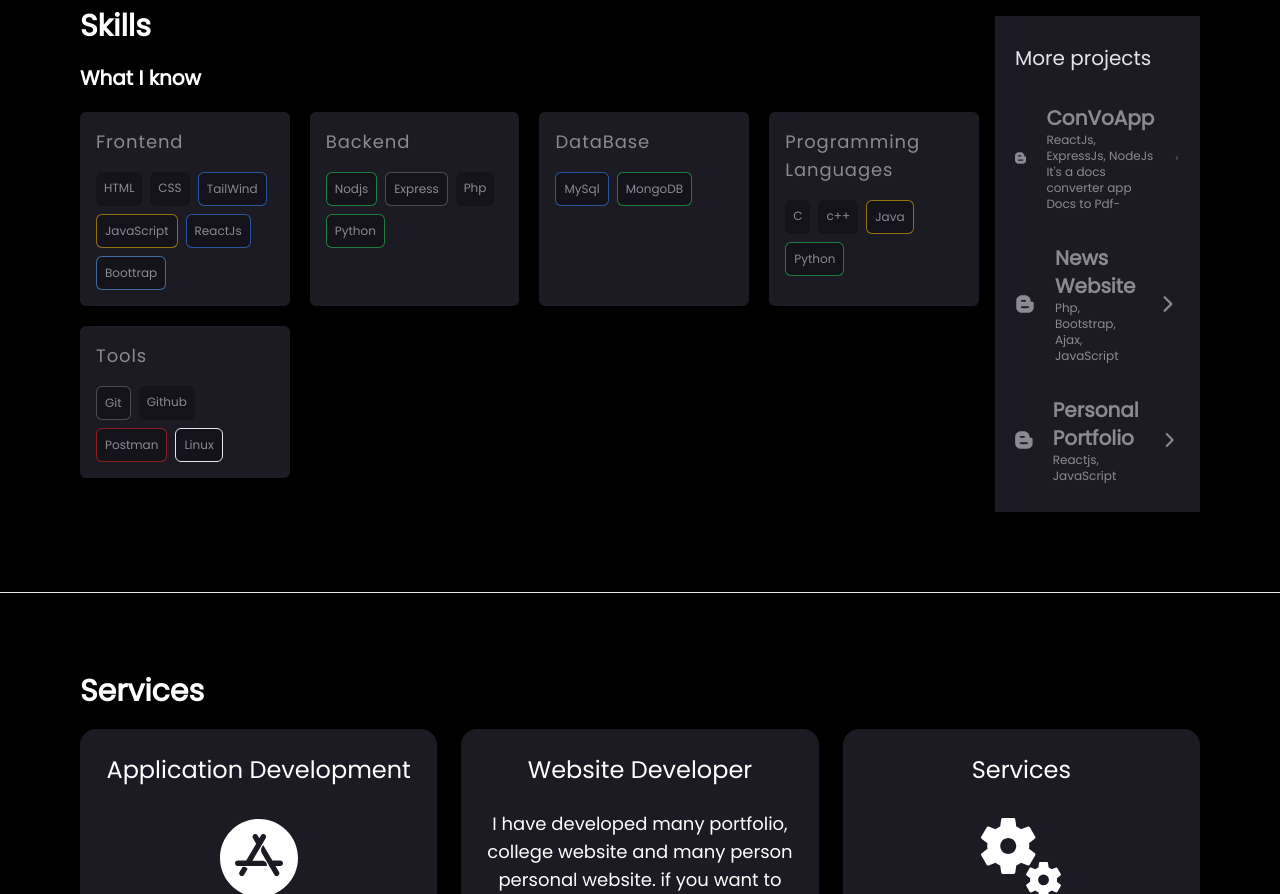
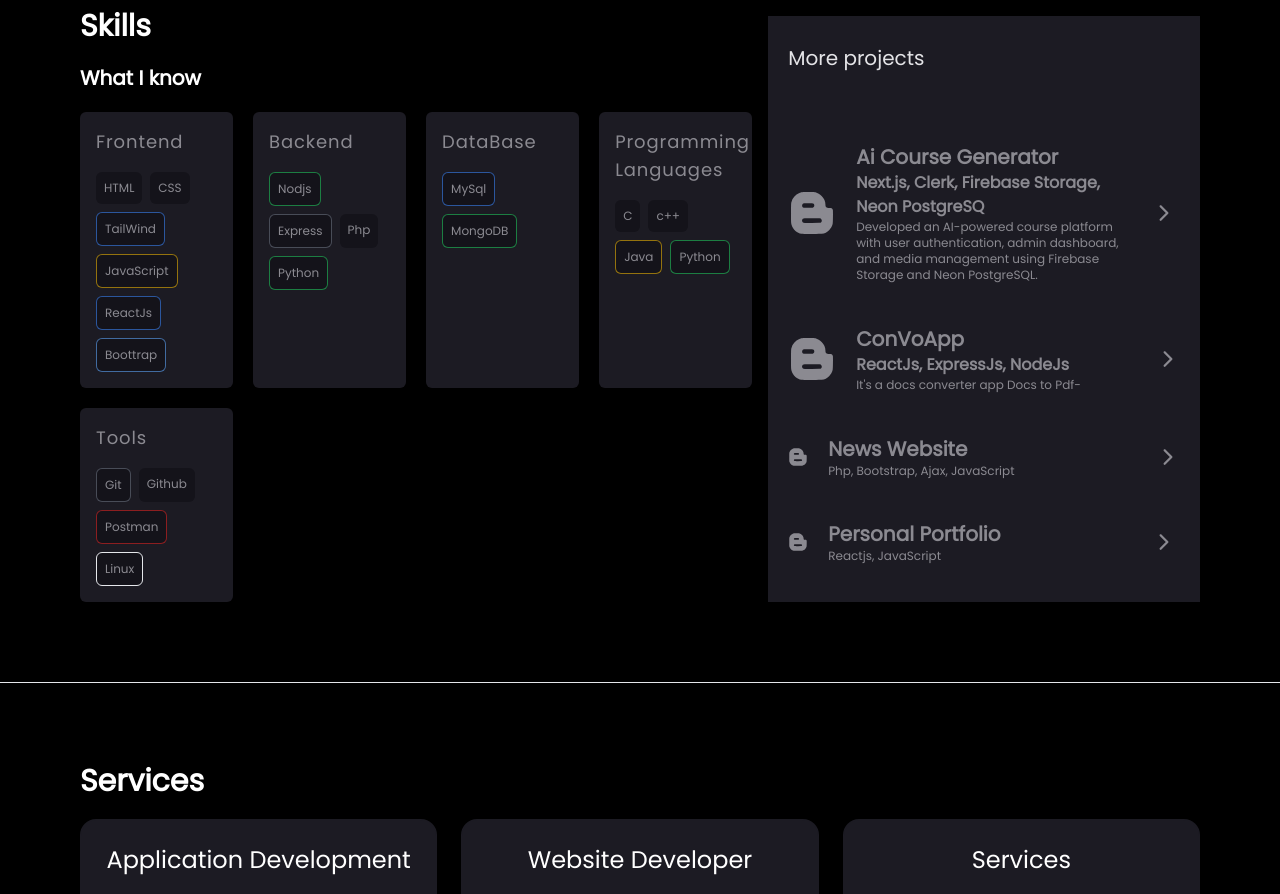
Before and after one commit to mrpankajpandey/ReactPortfolio, a React (Vite) app: page / in a window 1280 px wide. Shown: the part 1000-1894 px from the top of the page. Built offline with nearby package versions, Linux system fonts and the light colour scheme; no server answers.

Commit message:
add project

```diff
--- a/src/components/Navbar.jsx
+++ b/src/components/Navbar.jsx
@@ -14,8 +14,8 @@ const Navbar = ({ theme }) => {
   const navItems = [
     { id: 1, name: "Home" },
     { id: 2, name: "About" },
+    { id: 4, name: "Skills" },
     { id: 3, name: "Services" },
-    { id: 4, name: "Skill" },
     { id: 5, name: "Contact" },
   ];
 
--- a/src/components/Skill.jsx
+++ b/src/components/Skill.jsx
@@ -1,4 +1,4 @@
-import React from 'react'
+import React from "react";
 import { IoIosArrowForward } from "react-icons/io";
 import { FaBloggerB } from "react-icons/fa";
 const Skill = () => {
@@ -14,35 +14,34 @@ const Skill = () => {
     {
       id: 3,
       name: "TailWind",
-          style:'border border-blue-500/60'
+      style: "border border-blue-500/60",
     },
     {
       id: 4,
       name: "JavaScript",
-          style:'border border-yellow-500/60'
+      style: "border border-yellow-500/60",
     },
     {
       id: 5,
       name: "ReactJs",
-          style:'border border-blue-500/60'
+      style: "border border-blue-500/60",
     },
     {
       id: 6,
       name: "Boottrap",
-          style:'border border-blue-400/60'
+      style: "border border-blue-400/60",
     },
   ];
-      const backEnd= [
+  const backEnd = [
     {
       id: 1,
       name: "Nodjs",
-          style:'border border-green-500/60'
-
+      style: "border border-green-500/60",
     },
     {
       id: 2,
       name: "Express",
-          style:'border border-gray-500/60'
+      style: "border border-gray-500/60",
     },
     {
       id: 3,
@@ -51,25 +50,22 @@ const Skill = () => {
     {
       id: 4,
       name: "Python",
-          style:'border border-green-500/60'
+      style: "border border-green-500/60",
     },
-
   ];
-      const dataBase= [
+  const dataBase = [
     {
       id: 1,
       name: "MySql",
-          style:'border border-blue-500/60'
+      style: "border border-blue-500/60",
     },
     {
       id: 2,
       name: "MongoDB",
-          style:'border border-green-500/60'
+      style: "border border-green-500/60",
     },
-
-
   ];
-      const programming= [
+  const programming = [
     {
       id: 1,
       name: "C",
@@ -81,21 +77,19 @@ const Skill = () => {
     {
       id: 3,
       name: "Java",
-          style:'border border-yellow-500/60'
-
+      style: "border border-yellow-500/60",
     },
     {
       id: 4,
       name: "Python",
-          style:'border border-green-500/60'
+      style: "border border-green-500/60",
     },
-
   ];
-      const tools= [
+  const tools = [
     {
       id: 1,
       name: "Git",
-          style:'border border-gray-500/60'
+      style: "border border-gray-500/60",
     },
     {
       id: 2,
@@ -104,22 +98,23 @@ const Skill = () => {
     {
       id: 3,
       name: "Postman",
-          style: 'border border-red-600/60'
+      style: "border border-red-600/60",
     },
     {
       id: 4,
       name: "Linux",
-          style:'border border-black-500'
+      style: "border border-black-500",
     },
-
-
   ];
   return (
     <>
       {/* <div className='max-w-screen-2xl  container mx-auto px-4 md:px-20 my-20  space-y-2'> */}
 
       <hr />
-     <section name="Skill" className="grid grid-cols-1 md:grid-cols-2 lg:flex gap-4 p-4 mt-5 md:p-0 max-w-screen-2xl  container mx-auto px-4 md:px-20 my-20  space-y-2 ">
+      <section
+        name="Skill"
+        className="grid grid-cols-1 md:grid-cols-2 lg:flex gap-4 p-4 mt-5 md:p-0 max-w-screen-2xl  container mx-auto px-4 md:px-20 my-20  space-y-2 "
+      >
         <div className="col-span-2  md:col-span-2 lg:col-span-3">
           <h1 className="text-3xl font-semibold mb-5">Skills</h1>
           <div className="text-xl font-semibold mt-2 mb-5">What I know</div>
@@ -205,57 +200,88 @@ const Skill = () => {
                 ))}
               </div>
             </div>
-
           </div>
         </div>
         <div className="grid bg-[#1c1b23] gap-6 lg:col-span-3 p-5">
-            <div className="text-xl font-medium mt-2 text-zinc-200">More projects</div>
+          <div className="text-xl font-medium mt-2 text-zinc-200">
+            More projects
+          </div>
           <div className="grid grid-cols-1 gap-4 rounded-lg">
-                 <a  target="_blank" href="#">
+            <a target="_blank" href="https://mrpankajpandey-ai-course.vercel.app">
               <div className="flex items-center gap-1 text-[#8b8a91] rounded-lg">
                 {/* icon */}
-                    <FaBloggerB className="text-5xl"/>
+                <FaBloggerB className="text-5xl" />
+                <div className="flex flex-1 xl flex-col px-4 py-2">
+                  <div className="flex text-xl font-bold">
+                    Ai Course Generator
+                  </div>
+                  <div className="flex font-bold text-xm">
+                  Next.js, Clerk, Firebase Storage, Neon
+                  PostgreSQ
+                  </div>
+                  <div className="flex text-xs">
+                    Developed an AI-powered course platform with user
+                    authentication, admin dashboard, and media management using
+                    Firebase Storage and Neon PostgreSQL.
+                  </div>
+                </div>
+                <IoIosArrowForward className="text-2xl" />
+                {/* github visit icon */}
+                <a href="http://https://github.com/mrpankajpandey/ai-course-generator" target="_blank" rel="noopener noreferrer"></a>
+              </div>
+            </a>
+            <a target="_blank" href="#">
+              <div className="flex items-center gap-1 text-[#8b8a91] rounded-lg">
+                {/* icon */}
+                <FaBloggerB className="text-5xl" />
                 <div className="flex flex-1 xl flex-col px-4 py-2">
                   <div className="flex text-xl font-bold">ConVoApp</div>
-                      <div className="flex text-xs">ReactJs, ExpressJs, NodeJs</div>
-                      <div className="flex text-xs">It's a docs converter app Docs to Pdf- </div>
+                  <div className="flex text-xm font-bold">ReactJs, ExpressJs, NodeJs</div>
+                  <div className="flex text-xs">
+                    It's a docs converter app Docs to Pdf-{" "}
                   </div>
-                    <IoIosArrowForward className="text-2xl"/>
+                </div>
+                <IoIosArrowForward className="text-2xl" />
                 {/* github visit icon */}
               </div>
             </a>
-                 <a  target="_blank" href="#">
+            <a target="_blank" href="#">
               <div className="flex items-center gap-1 text-[#8b8a91] rounded-lg">
                 {/* icon */}
-                    <FaBloggerB className="text-xl"/>
+                <FaBloggerB className="text-xl" />
                 <div className="flex flex-1 xl flex-col px-4 py-2">
                   <div className="flex text-xl font-bold">News Website</div>
-                      <div className="flex text-xs">Php, Bootstrap, Ajax, JavaScript</div>
+                  <div className="flex text-xs">
+                    Php, Bootstrap, Ajax, JavaScript
                   </div>
-                    <IoIosArrowForward className="text-2xl"/>
+                </div>
+                <IoIosArrowForward className="text-2xl" />
                 {/* github visit icon */}
+
               </div>
             </a>
-                 <a  target="_blank" href="#">
+            <a target="_blank" href="#">
               <div className="flex items-center gap-1 text-[#8b8a91] rounded-lg">
                 {/* icon */}
-                    <FaBloggerB className="text-xl"/>
+                <FaBloggerB className="text-xl" />
                 <div className="flex flex-1 xl flex-col px-4 py-2">
-                      <div className="flex text-xl font-bold">Personal Portfolio</div>
+                  <div className="flex text-xl font-bold">
+                    Personal Portfolio
+                  </div>
                   <div className="flex text-xs">Reactjs, JavaScript</div>
                 </div>
-                    <IoIosArrowForward className="text-2xl"/>
+                <IoIosArrowForward className="text-2xl" />
                 {/* github visit icon */}
+                <a href="http://https://github.com/mrpankajpandey/ReactPortfolio" target="_blank" rel="noopener noreferrer"></a>
               </div>
             </a>
           </div>
-
         </div>
       </section>
 
       {/* </div> */}
     </>
-  )
-}
+  );
+};
 
-export default Skill
+export default Skill;
```
Lines whose indentation alone changed are shown as unchanged.
